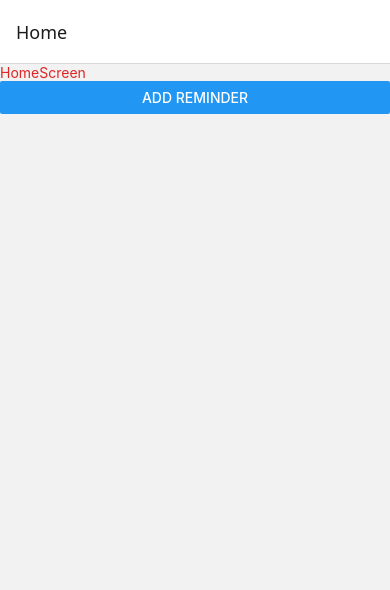
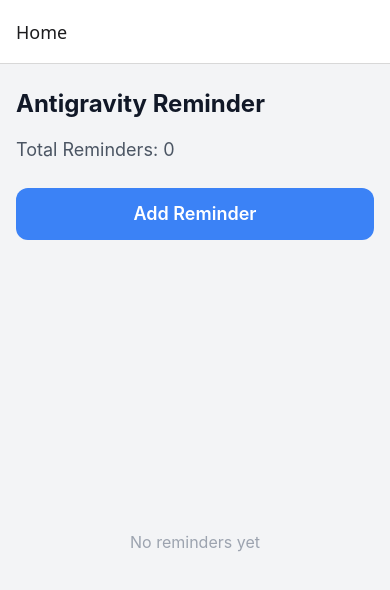
Before and after one commit to abdurrahim220/AntigravityReminder, a React Native app: screen /Home in a window 390 px wide. Shown: the top 590 px of the page. Built offline with nearby package versions, Linux system fonts and the light colour scheme; what react-native-worklets would draw is missing.

Commit message:
home screen clean setup

```diff
--- a/src/components/RootLayout.tsx
+++ b/src/components/RootLayout.tsx
@@ -5,6 +5,7 @@ import { useAppDispatch } from '../app/hooks'
 import { useEffect } from 'react'
 import { loadReminders } from '../storage/reminderStorage'
 import { setReminders } from '../features/reminder/reminderSlice'
+import { SafeAreaProvider } from 'react-native-safe-area-context'
 
 const RootLayout = () => {
   const dispatch = useAppDispatch()
@@ -17,9 +18,9 @@ const RootLayout = () => {
     loadData()
   },[dispatch])
   return (
-    <>
+    <SafeAreaProvider>
       <AppNavigator/>
-    </>
+    </SafeAreaProvider>
   )
 }
 
--- a/src/screens/HomeScreen.tsx
+++ b/src/screens/HomeScreen.tsx
@@ -1,17 +1,37 @@
-import { Button, Text, View } from 'react-native'
-import React from 'react'
-import { NativeStackScreenProps } from '@react-navigation/native-stack'
-import { RootStackParamList } from '../navigation/AppNavigator'
+import React from 'react';
+import { View, Text, TouchableOpacity } from 'react-native';
+import { NativeStackScreenProps } from '@react-navigation/native-stack';
+import { RootStackParamList } from '../navigation/AppNavigator';
 
-type HomeScreenProps = NativeStackScreenProps<RootStackParamList, 'Home'>
+type HomeScreenProps = NativeStackScreenProps<RootStackParamList, 'Home'>;
 
-const HomeScreen = ({navigation}:HomeScreenProps) => {
+const HomeScreen = ({ navigation }: HomeScreenProps) => {
   return (
-    <View>
-      <Text className='text-red-600'>HomeScreen</Text>
-      <Button title="Add Reminder" onPress={() => navigation.navigate('AddReminder')} />
+    <View className="flex-1 bg-gray-100 px-4 pt-6">
+      {/* Header */}
+      <Text className="text-2xl font-bold text-gray-900">
+        Antigravity Reminder
+      </Text>
+
+      {/* Total Count */}
+      <View className="mt-4">
+        <Text className="text-lg text-gray-600">Total Reminders: 0</Text>
+      </View>
+
+      {/* Add Button */}
+      <TouchableOpacity
+        className="mt-6 bg-blue-500 py-3 rounded-xl items-center"
+        onPress={() => navigation.navigate('AddReminder')}
+      >
+        <Text className="text-white font-semibold text-lg">Add Reminder</Text>
+      </TouchableOpacity>
+
+      {/* Empty State */}
+      <View className="flex-1 items-center justify-center">
+        <Text className="text-gray-400 text-base">No reminders yet</Text>
+      </View>
     </View>
-  )
-}
+  );
+};
 
-export default HomeScreen
+export default HomeScreen;
```
